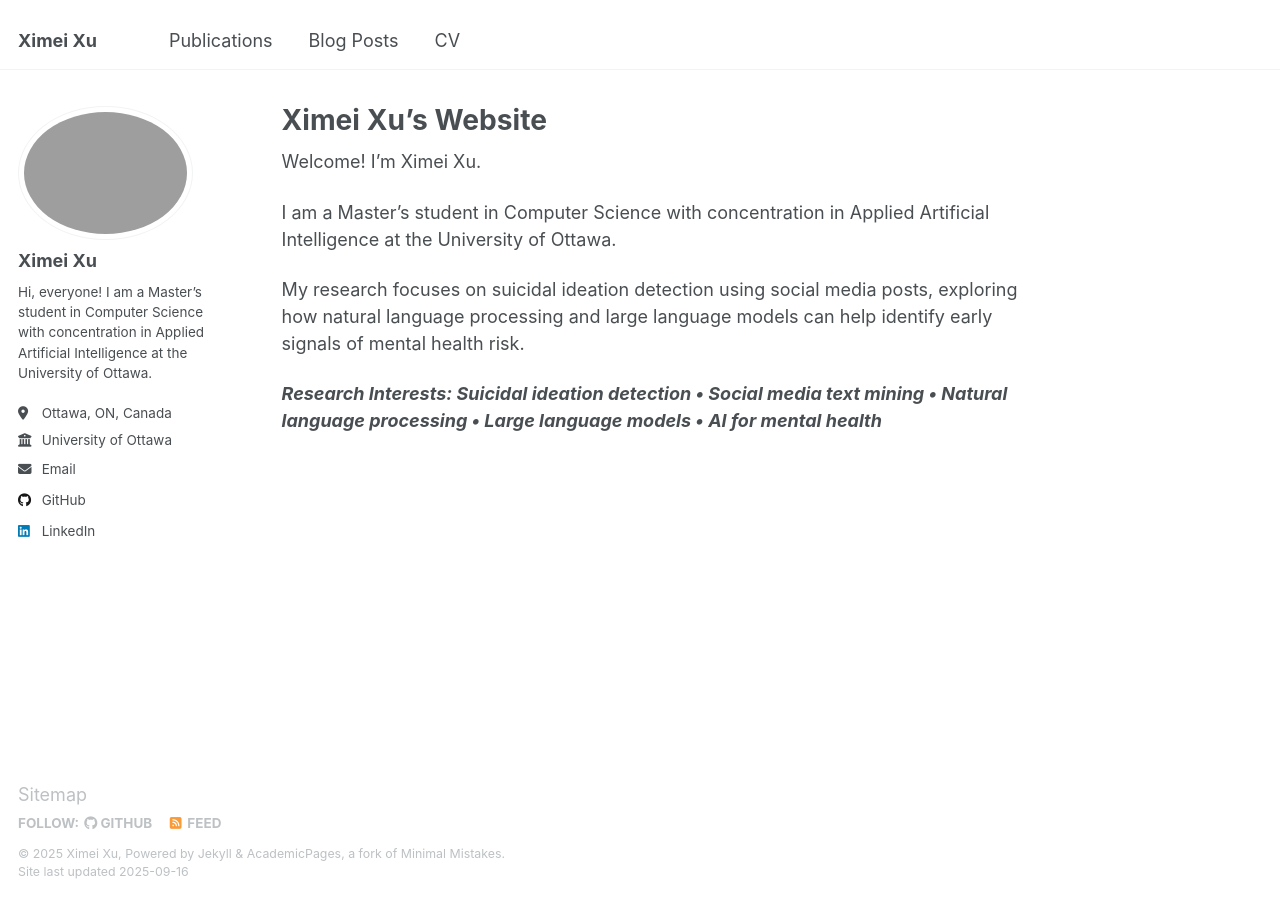
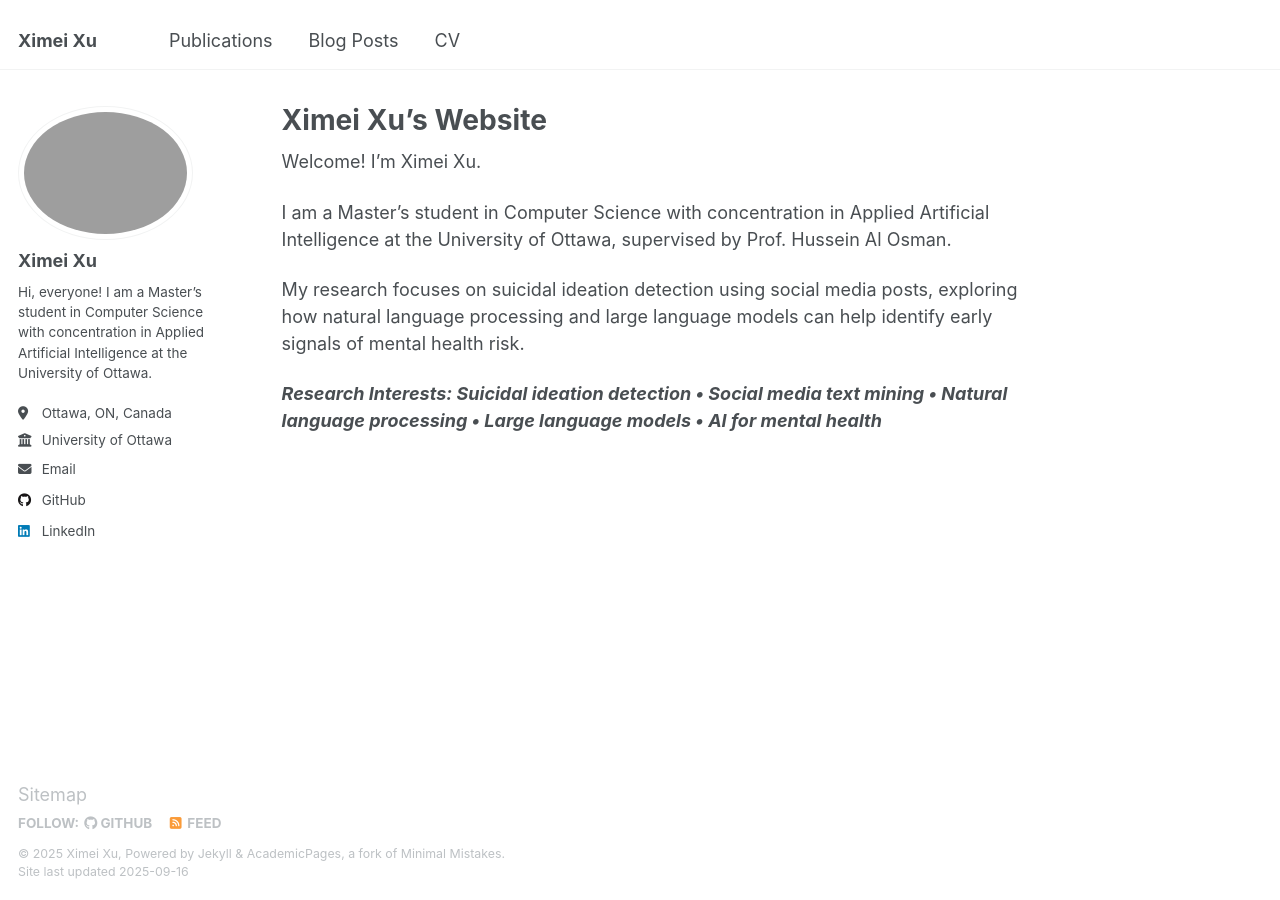
Before and after one commit to Ximei-Sommer/Ximei-Sommer, a Jekyll site: the page built from _pages/about.md, in a window 1280 px wide. Built offline with Jekyll 4.4.1, drawn with Linux system fonts in a browser that asks for light colours.

Commit message:
Update about.md

```diff
--- a/_pages/about.md
+++ b/_pages/about.md
@@ -9,7 +9,7 @@
 
 Welcome! I’m Ximei Xu.
 
-I am a Master’s student in Computer Science with concentration in Applied Artificial Intelligence at the University of Ottawa.
+I am a Master’s student in Computer Science with concentration in Applied Artificial Intelligence at the University of Ottawa, supervised by Prof. Hussein Al Osman.
 
 My research focuses on suicidal ideation detection using social media posts, exploring how natural language processing and large language models can help identify early signals of mental health risk.
 
```
